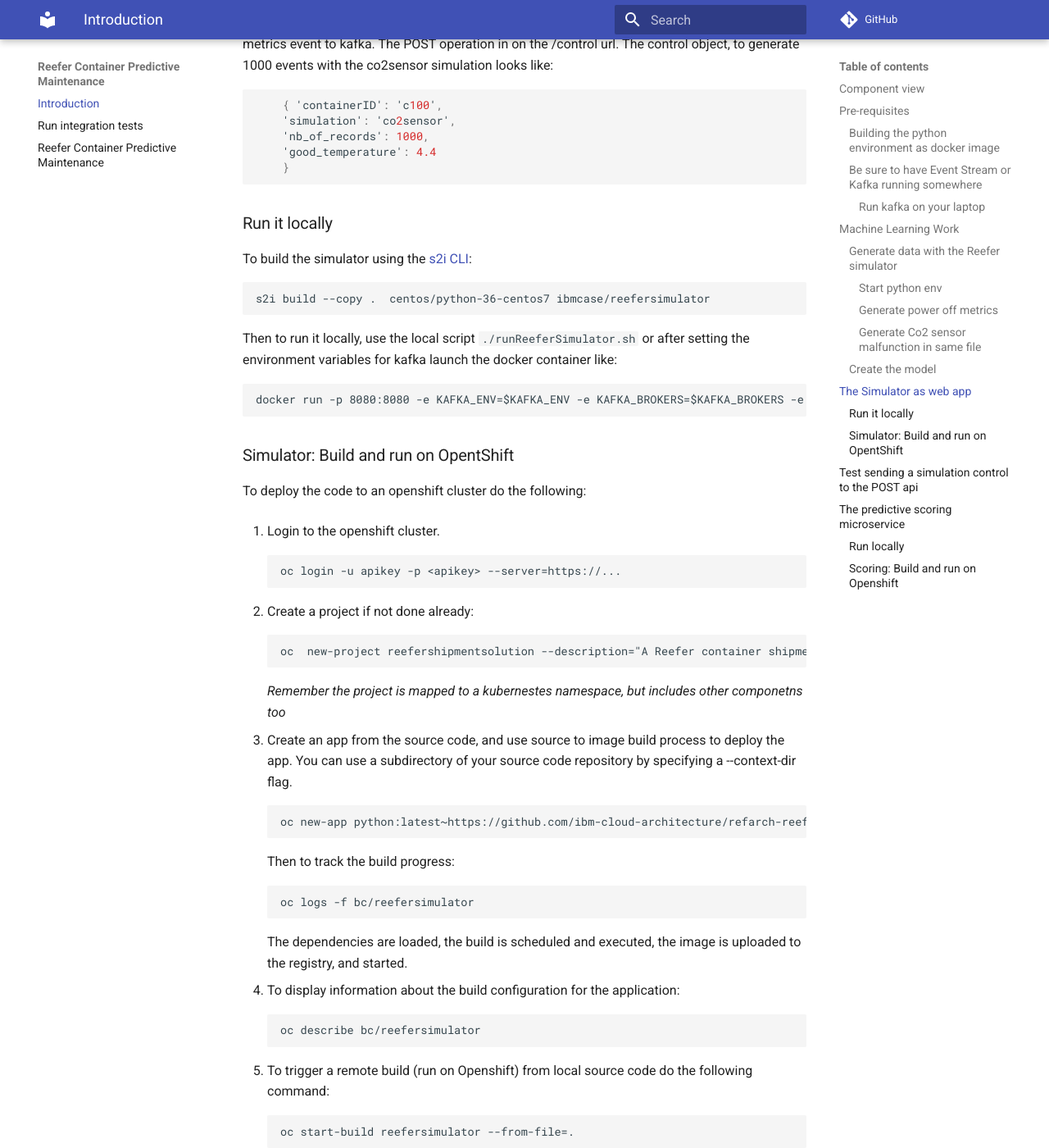
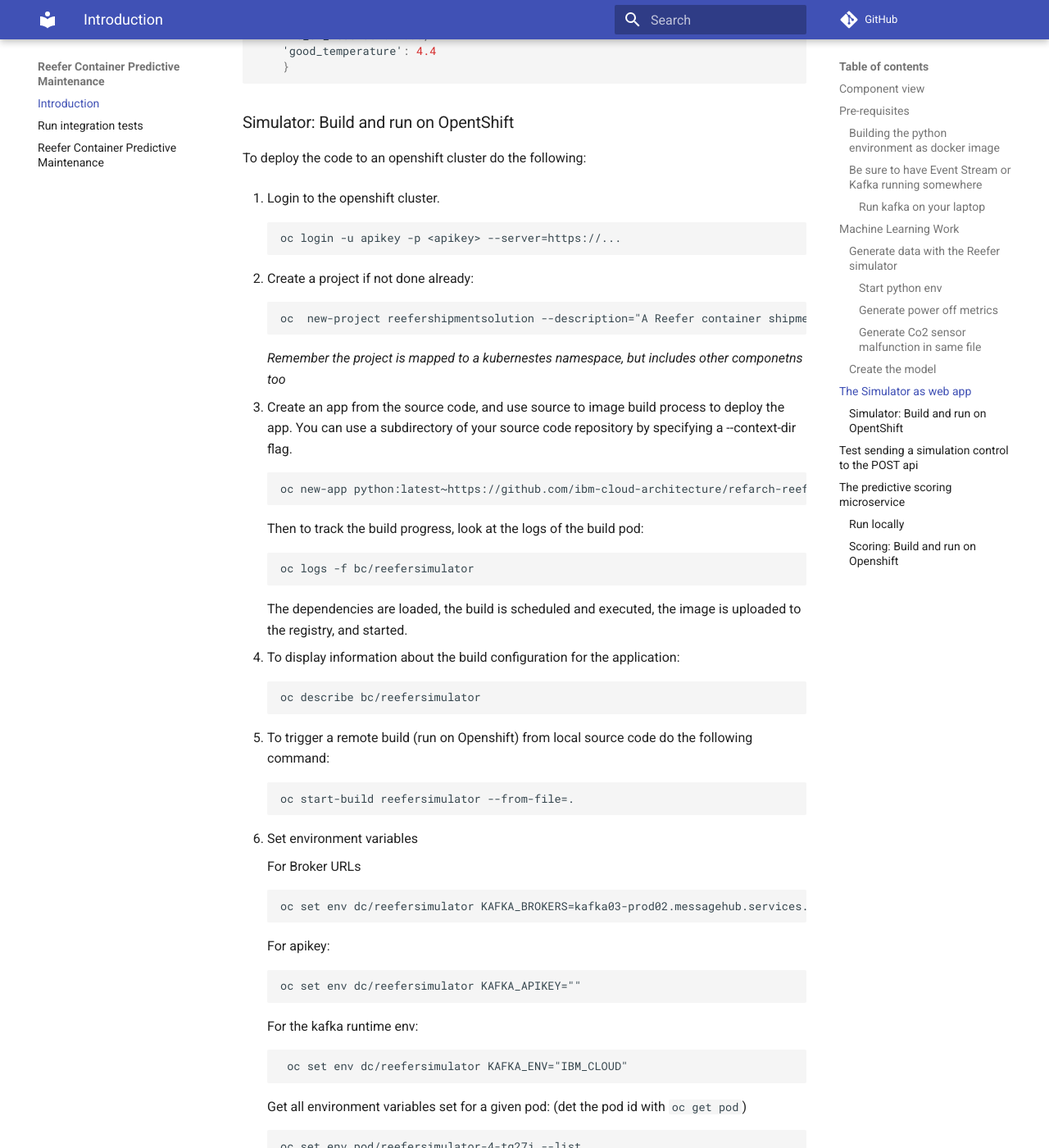
Before and after one commit to ibm-cloud-architecture/refarch-reefer-ml, an MkDocs documentation site: the page built from docs/index.md, in a window 1280 px wide and 1400 px high, scrolled down 5542 px. Shown: the whole window at 82% size. Built offline with MkDocs 1.6.1 and Material for MkDocs 9.7.7, drawn with Linux system fonts in a browser that asks for light colours; comment, search, counter and statistics services are not loaded; some of the changed text lies outside the part shown.

````diff
--- a/docs/index.md
+++ b/docs/index.md
@@ -71,13 +71,7 @@
 
 #### Run kafka on your laptop
 
-Under the `docker` folder, we have added a docker compose file named `backbone-compose.yml` that start one broker and one zookeeper docker image. To start them run:
-
-```
-docker-compose -f backbone-compose.yml up`
-```
-
-You need docker and docker-compose on your laptop.
+To run kafka and the solution on your laptop, for development purpose, see this [readme](https://github.com/ibm-cloud-architecture/refarch-reefer-ml/blob/master/docker/README.md).
 
 ## Machine Learning Work
 
@@ -173,20 +167,6 @@
     }
 ```
 
-### Run it locally
-
-To build the simulator using the [s2i CLI](https://github.com/openshift/source-to-image):
-
-```
-s2i build --copy .  centos/python-36-centos7 ibmcase/reefersimulator
-```
-
-Then to run it locally, use the local script `./runReeferSimulator.sh ` or after setting the environment variables for kafka launch the docker container like:
-
-```
-docker run -p 8080:8080 -e KAFKA_ENV=$KAFKA_ENV -e KAFKA_BROKERS=$KAFKA_BROKERS -e KAFKA_APIKEY=$KAFKA_APIKEY ibmcase/reefersimulator
-```
-
 ### Simulator: Build and run on OpentShift
 
 To deploy the code to an openshift cluster do the following:
@@ -211,7 +191,7 @@
     oc new-app python:latest~https://github.com/ibm-cloud-architecture/refarch-reefer-ml.git --context-dir=simulator --name reefersimulator
     ```
 
-    Then to track the build progress:
+    Then to track the build progress, look at the logs of the build pod:
     ```
     oc logs -f bc/reefersimulator
     ```
````
Also changed, not shown: 3 other files.
